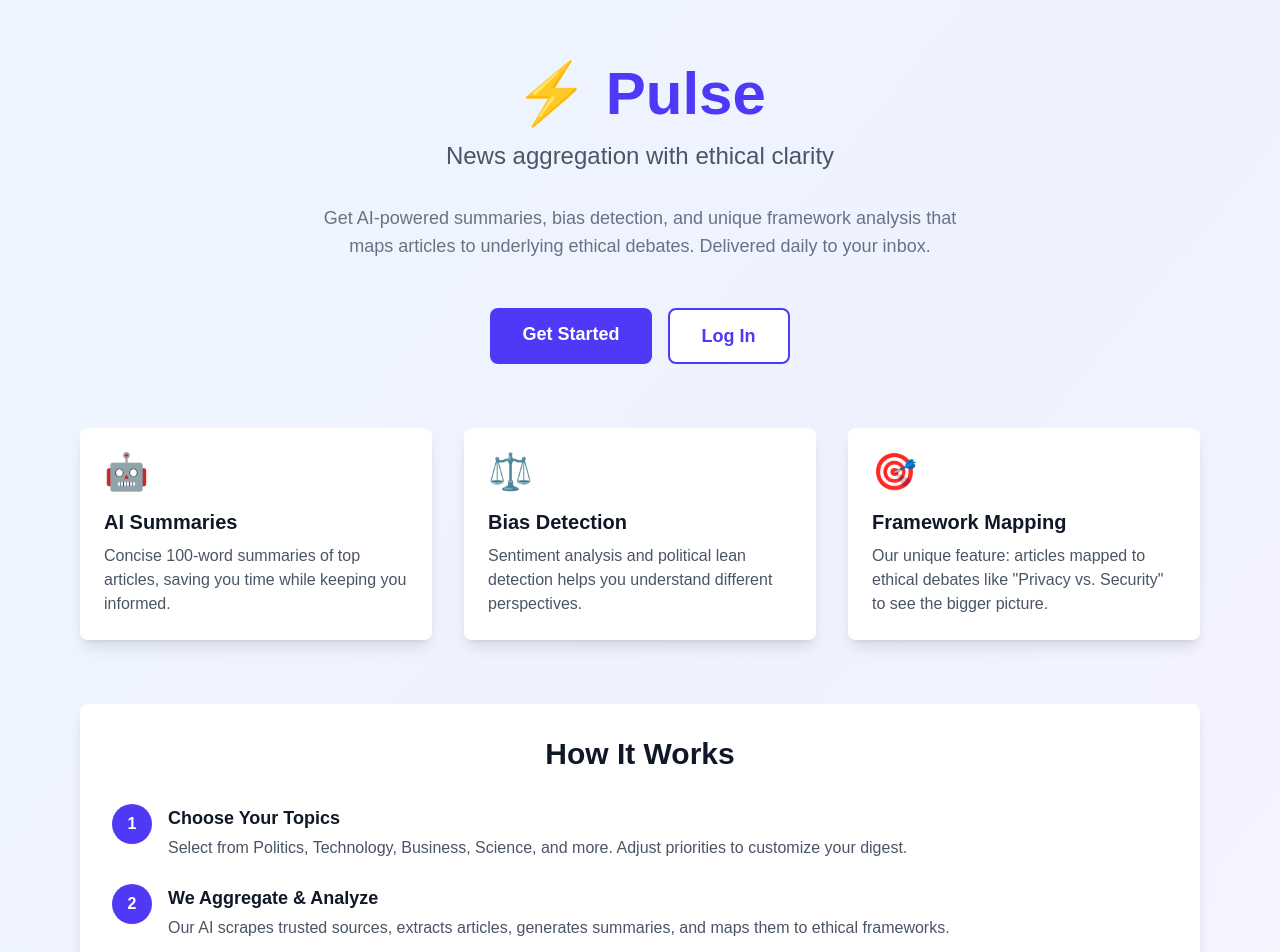
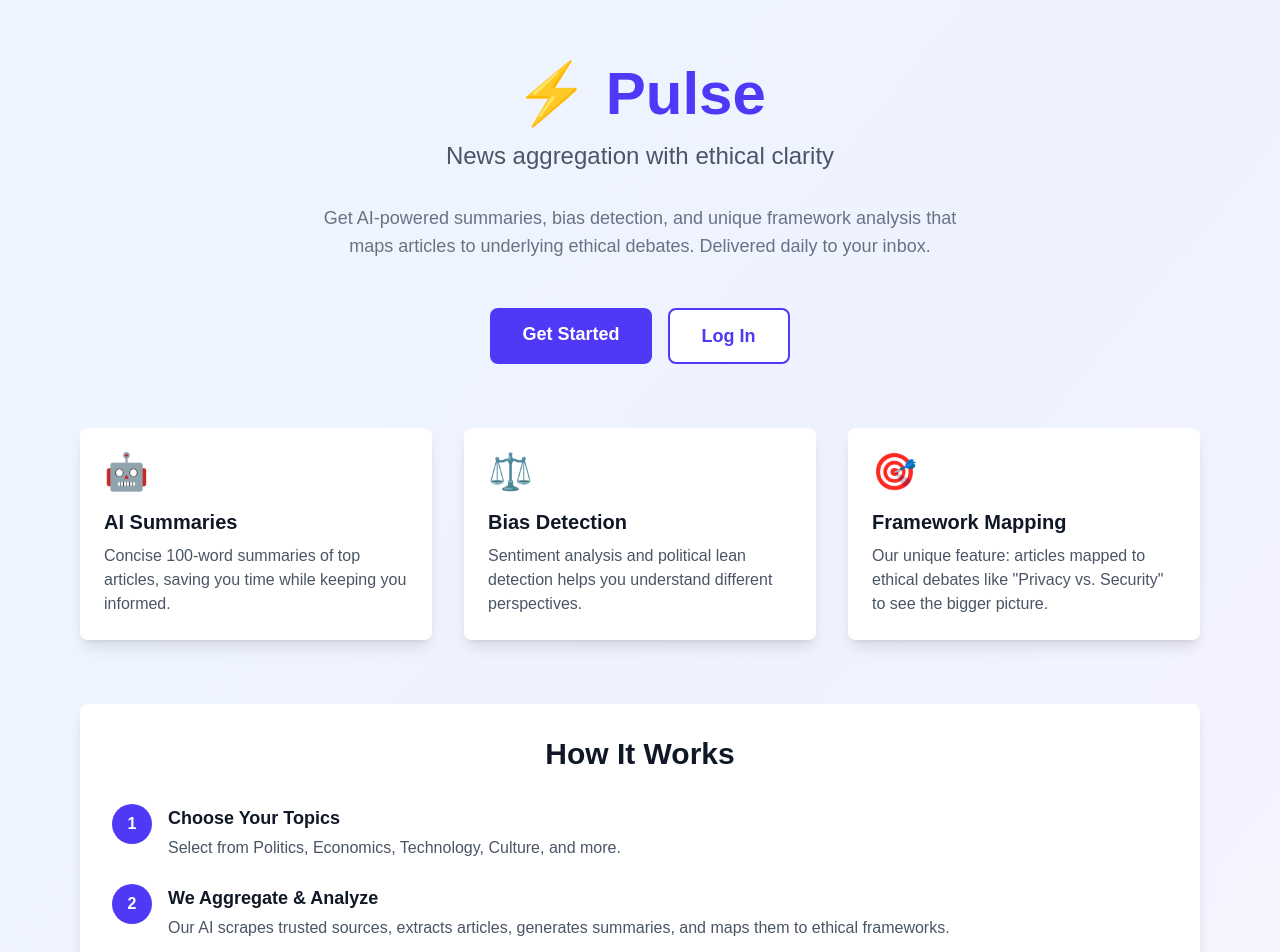
Before and after one commit to caderichard-debug/Pulse-News, a Next.js app in the folder frontend/: page / in a window 1280 px wide. Shown: the top 952 px of the page. Built offline with nearby package versions, Linux system fonts and the light colour scheme; no server answers.

Commit message:
No longer support priority customization.

```diff
--- a/frontend/src/app/page.tsx
+++ b/frontend/src/app/page.tsx
@@ -110,8 +110,7 @@ export default function Home() {
                   Choose Your Topics
                 </h3>
                 <p className="text-gray-600">
-                  Select from Politics, Technology, Business, Science, and more.
-                  Adjust priorities to customize your digest.
+                  Select from Politics, Economics, Technology, Culture, and more.
                 </p>
               </div>
             </div>
```
